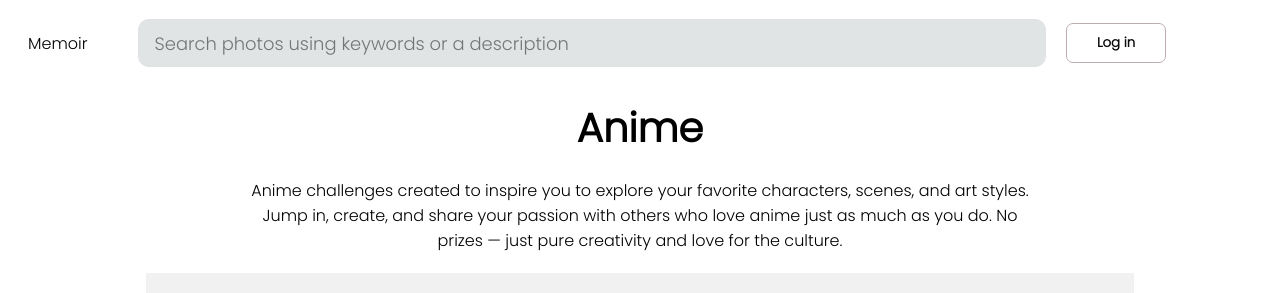
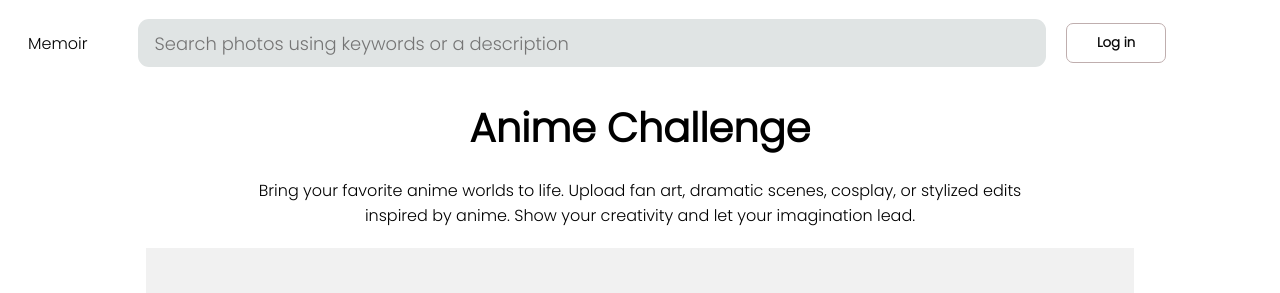
Before and after one commit to o897/image-uploader-frontend, a React (Create React App) app: page /challenge/anime in a window 1280 px wide. Shown: the top 293 px of the page. Built offline with nearby package versions, Linux system fonts and the light colour scheme; no server answers.

Commit message:
update challenge intro comp

```diff
--- a/src/App.js
+++ b/src/App.js
@@ -20,7 +20,7 @@ const App = () => {
         <Route path="/register" element={<Register />} />
         <Route path="/community" element={<Community />} />
         <Route path="/complete/:image" element={<Complete />} />
-        <Route path="/challenge/anime" element={<Challenge />} />
+        <Route path="/challenge/:category" element={<Challenge />} />
       </Routes>
     </BrowserRouter>
   );
--- /dev/null
+++ b/src/components/ChallengeIntro.js
@@ -0,0 +1,41 @@
+import { useParams } from "react-router-dom";
+
+export default function ChallengeIntro() {
+  const challengesData = {
+    anime: {
+      title: "Anime Challenge",
+      description:
+        "Bring your favorite anime worlds to life. Upload fan art, dramatic scenes, cosplay, or stylized edits inspired by anime. Show your creativity and let your imagination lead.",
+    },
+
+    throwback: {
+      title: "Throwback Challenge",
+      description:
+        "Take us back in time. Share nostalgic moments, vintage-style photos, or memories that capture the feeling of the past. Upload something that tells a story from another era.",
+    },
+
+    scenery: {
+      title: "Scenery Challenge",
+      description:
+        "Capture the beauty around you. From sunsets and city skylines to mountains and quiet streets — upload your best scenery shots and let the view speak for itself.",
+    },
+
+    daily: {
+      title: "Weekly Highlights Challenge",
+      description:
+        "This week’s open theme. Upload your strongest and most creative image to stand out. No limits — just quality, originality, and impact.",
+    },
+  };
+  const { category } = useParams();
+
+  const data = challengesData[category];
+
+  if (!data) return null;
+
+  return (
+    <>
+      <div className="challenge__title">{data.title}</div>
+      <div className="challenge__title-sub">{data.description}</div>
+    </>
+  );
+}
--- a/src/pages/Challenge.js
+++ b/src/pages/Challenge.js
@@ -1,17 +1,18 @@
 import React, { useState, useEffect } from "react";
 import Navbar from "../components/Navbar";
 import { FaRegThumbsUp } from "react-icons/fa";
-
+import ChallengeIntro from "../components/ChallengeIntro";
 
 const Challenge = () => {
   const [photos, setPhotos] = useState([]);
   const [error, setError] = useState();
   const [loading, setLoading] = useState();
+
   useEffect(() => {
     const fetchData = async () => {
       try {
         const response = await fetch(
-                    "https://api.pexels.com/v1/curated?page=1&per_page=20",
+          "https://api.pexels.com/v1/curated?page=1&per_page=20"
         );
 
         if (!response.ok) {
@@ -35,15 +36,9 @@ const Challenge = () => {
     <div className="challenge">
       {/* Take it off the param  */}
       <Navbar />
-            <div className="challenge__title">Anime</div>
-            <div className="challenge__title-sub">
-                Anime challenges created to inspire you to explore your favorite
-                characters, scenes, and art styles. Jump in, create, and share your
-                passion with others who love anime just as much as you do. No prizes —
-                just pure creativity and love for the culture.
-            </div>
+
       {/* top 5 liked pictures */}
-
+      <ChallengeIntro />
       {/* make a map it should rotate */}
 
       <div className="challenge-photos">
```
Lines whose indentation alone changed are shown as unchanged.
